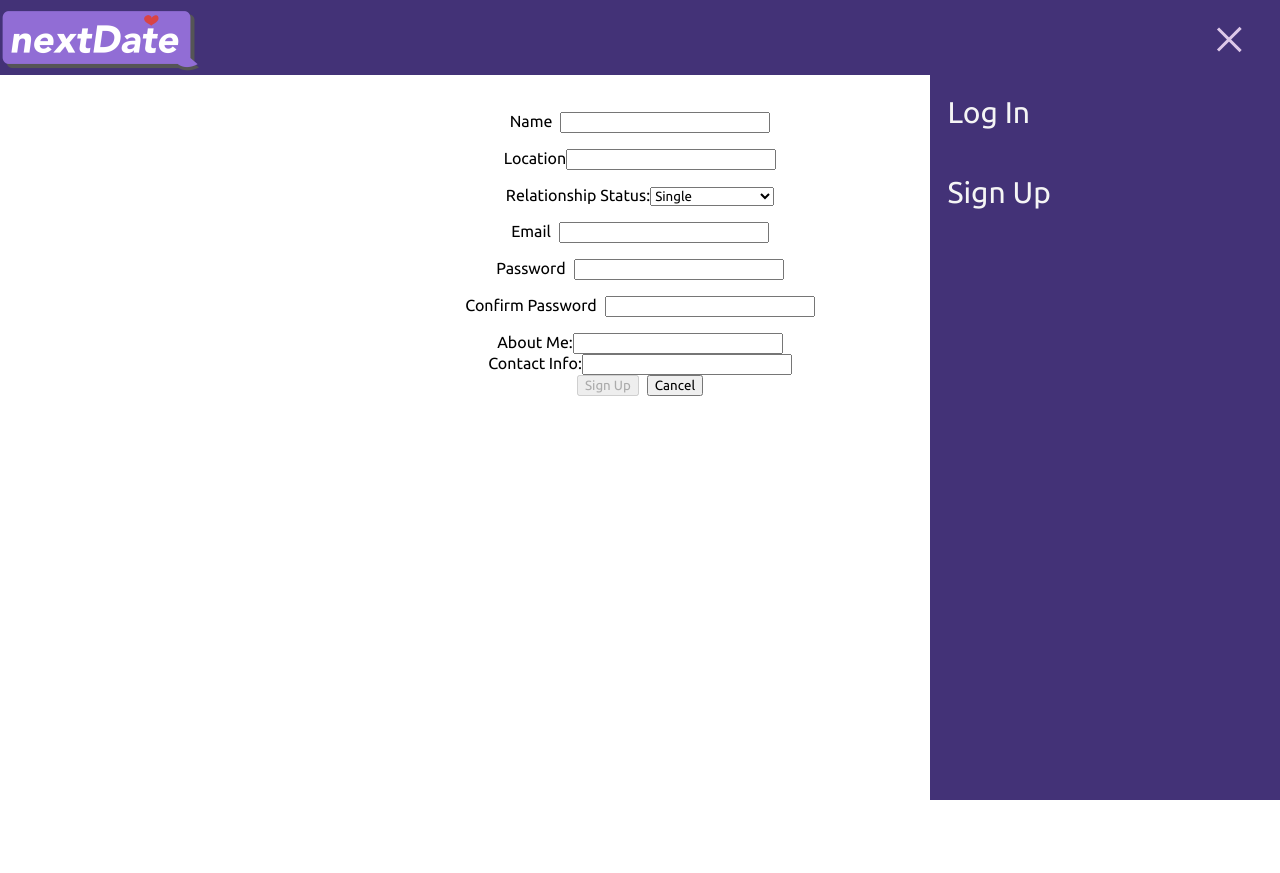
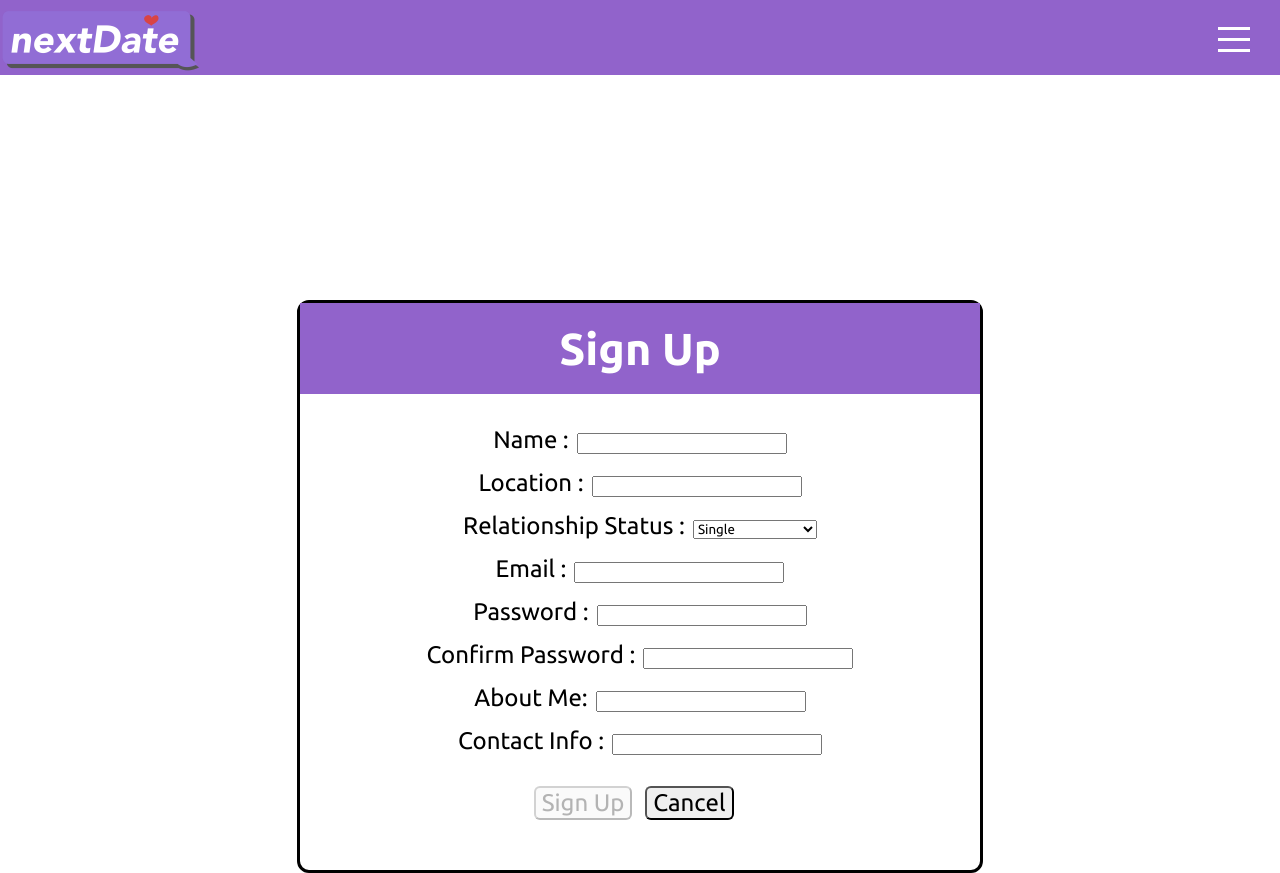
Before and after one commit to Tuckerchaisit/nextDate, a React (Create React App) app: page /signup in a window 1280 px wide. Before the commit the page ends 800 px from the top, so only its background shows below. Built offline with nearby package versions, Linux system fonts and the light colour scheme; no server answers.

Commit message:
finish signup page

```diff
--- a/src/App.jsx
+++ b/src/App.jsx
@@ -25,7 +25,7 @@ import "./app.scss"
 
 
 const App = () => {
-  const [menuOpen,setMenuOpen] = useState(true)
+  const [menuOpen,setMenuOpen] = useState(false)
 
   const [user, setUser] = useState(authService.getUser())
   const navigate = useNavigate()
--- a/src/components/SignupForm/SignupForm.jsx
+++ b/src/components/SignupForm/SignupForm.jsx
@@ -1,6 +1,6 @@
 import { useState } from 'react'
 import { Link, useNavigate } from 'react-router-dom'
-import styles from './SignupForm.module.css'
+import './signupForm.scss'
 import * as authService from '../../services/authService'
 
 const SignupForm = props => {
@@ -44,11 +44,11 @@ const SignupForm = props => {
     <form
       autoComplete="off"
       onSubmit={handleSubmit}
-      className={styles.container}
+      className="SUF-container"
     >
-      <div className={styles.inputContainer}>
-        <label htmlFor="name" className={styles.label}>
-          Name
+      <div className="input-SUF-container">
+        <label htmlFor="name" className="USF-label">
+          Name :
         </label>
         <input
           type="text"
@@ -59,9 +59,9 @@ const SignupForm = props => {
           onChange={handleChange}
         />
       </div>
-      <div className={styles.inputContainer}>
-        <label htmlFor="address" className="address">
-          Location
+      <div className="input-SUF-container">
+        <label htmlFor="address" className="USF-label">
+          Location :
         </label>
         <input
           type="text"
@@ -72,9 +72,9 @@ const SignupForm = props => {
           onChange={handleChange}
         />
       </div>
-      <div className={styles.inputContainer}>
-        <label htmlFor="relationshipStatus" className="relationshipStatus">
-          Relationship Status:
+      <div className="input-SUF-container">
+        <label htmlFor="relationshipStatus" className="USF-label">
+          Relationship Status :
         </label>
         <select
           name="relationshipStatus"
@@ -87,9 +87,9 @@ const SignupForm = props => {
           <option value="In A Relationship">In A Relationship</option>
         </select>
       </div>
-      <div className={styles.inputContainer}>
-        <label htmlFor="email" className={styles.label}>
-          Email
+      <div className="input-SUF-container">
+        <label htmlFor="email" className="USF-label">
+          Email :
         </label>
         <input
           type="text"
@@ -100,9 +100,9 @@ const SignupForm = props => {
           onChange={handleChange}
         />
       </div>
-      <div className={styles.inputContainer}>
-        <label htmlFor="password" className={styles.label}>
-          Password
+      <div className="input-SUF-container">
+        <label htmlFor="password" className="USF-label">
+          Password :
         </label>
         <input
           type="password"
@@ -113,9 +113,9 @@ const SignupForm = props => {
           onChange={handleChange}
         />
       </div>
-      <div className={styles.inputContainer}>
-        <label htmlFor="confirm" className={styles.label}>
-          Confirm Password
+      <div className="input-SUF-container">
+        <label htmlFor="confirm" className="USF-label">
+          Confirm Password :
         </label>
         <input
           type="password"
@@ -126,8 +126,8 @@ const SignupForm = props => {
           onChange={handleChange}
         />
       </div>
-      <div >
-        <label htmlFor="aboutMe" className="address">
+      <div className='input-SUF-container'>
+        <label htmlFor="aboutMe" className="USF-label">
           About Me:
         </label>
         <input
@@ -139,9 +139,9 @@ const SignupForm = props => {
           onChange={handleChange}
         />
       </div>
-      <div >
-        <label htmlFor="contactInfo" className="address">
-          Contact Info:
+      <div className='input-SUF-container' >
+        <label htmlFor="contactInfo" className="USF-label">
+          Contact Info :
         </label>
         <input
           type="text"
@@ -152,12 +152,12 @@ const SignupForm = props => {
           onChange={handleChange}
         />
       </div>
-      <div className={styles.inputContainer}>
-        <button disabled={isFormInvalid()} className={styles.button}>
+      <div className="input-SUFContainer">
+        <button disabled={isFormInvalid()} className="USF-button">
           Sign Up
-        </button>
+        </button >
         <Link to="/">
-          <button>Cancel</button>
+          <button className="USF-button">Cancel</button>
         </Link>
       </div>
     </form>
--- a/src/components/SignupForm/SignupForm.module.css
+++ /dev/null
@@ -1,16 +0,0 @@
-.container {
-  display: flex;
-  flex-flow: column nowrap;
-  justify-content: center;
-  align-items: center;
-  margin-bottom: 50px;
-}
-
-.label,
-.button {
-  margin-right: .5rem;
-}
-
-.inputContainer {
-  margin-bottom: 1rem;
-}
--- /dev/null
+++ b/src/components/SignupForm/signupForm.scss
@@ -0,0 +1,32 @@
+.SUF-container {
+  display: flex;
+  flex-flow: column nowrap;
+  justify-content: center;
+  align-items: center;
+  margin-bottom: 50px;
+}
+
+.input-SUF-container{
+  margin-bottom: 15px;;
+}
+
+.USF-label{
+  margin-right: 0.5rem;
+  font-size: 1.5rem;
+}
+.USF-button {
+  margin-right: 0.8rem;
+  margin-top: 1rem;
+  font-size: 1.5rem;
+  border-radius: 6px;
+  cursor:pointer
+}
+
+.USF-button:hover{
+  background-color: #9163CB;
+  color:white;
+}
+
+.inputContainer {
+  margin-bottom: 1rem;
+}
--- a/src/pages/Signup/Signup.jsx
+++ b/src/pages/Signup/Signup.jsx
@@ -1,6 +1,6 @@
 import { useState } from 'react'
 import SignupForm from '../../components/SignupForm/SignupForm'
-import styles from './Signup.module.css'
+import './signup.scss'
 
 const Signup = props => {
   const [message, setMessage] = useState([''])
@@ -10,11 +10,13 @@ const Signup = props => {
   }
 
   return (
-    <main className={styles.container}>
-      <h1>Sign Up</h1>
+    <div className='signup-body'>
+    <main className="signup-container">
+      <h1 className='signup-title'>Sign Up</h1>
       <p>{message}</p>
       <SignupForm {...props} updateMessage={updateMessage} />
     </main>
+    </div>
   )
 }
 
--- a/src/pages/Signup/Signup.module.css
+++ /dev/null
@@ -1,5 +0,0 @@
-.container {
-  display: flex;
-  align-items: center;
-  flex-direction: column;
-}
--- /dev/null
+++ b/src/pages/Signup/signup.scss
@@ -0,0 +1,25 @@
+.signup-body{
+  display:flex;
+  flex-direction: column;
+  align-items: center;
+}
+
+.signup-container{
+  margin-top: 300px;
+  display:flex;
+  flex-direction: column;
+  align-items: center;
+  border:solid;
+  width:680px;
+  border-radius: 12px;
+}
+
+.signup-title{
+  width: 680px;
+  background-color: #9163CB;
+  text-align: center;
+  margin: 0;
+  padding: 20px 0;
+  color:white;
+  font-size: 2.8rem;
+}
```
